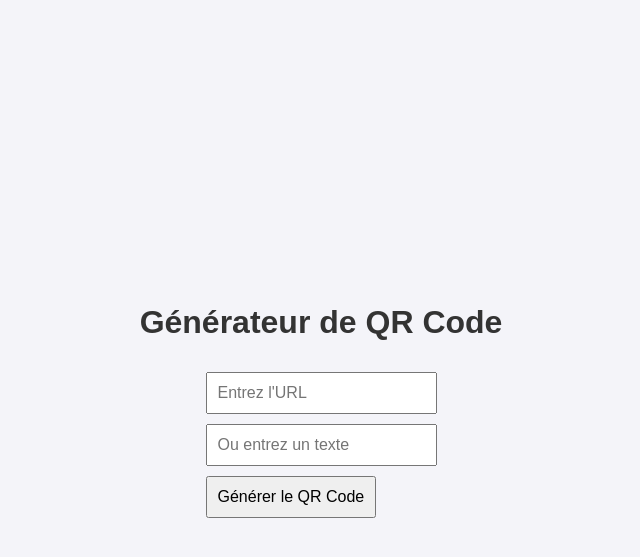
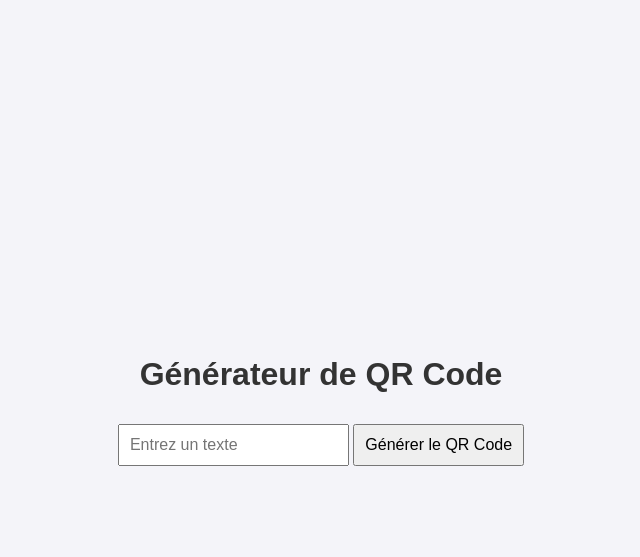
Before and after one commit to RomainSyper/QR_Code_Generator, a Flask app: page / in a window 1280 px wide. Shown: the top 557 px of the page, without its empty margins (319-959 px from the left). Run offline with Flask 3, Linux system fonts and the light colour scheme.

Commit message:
Fixing again the text input

```diff
--- a/app.py
+++ b/app.py
@@ -13,30 +13,24 @@ def index():
     error = None
     qr_code_path = None  # Pour stocker le chemin du QR Code généré
     if request.method == 'POST':
-        url = request.form.get('url')  # Utilise get pour éviter une KeyError si 'url' n'est pas dans le form
-        texte = request.form.get('texte')  # Ajout du texte
+        texte = request.form.get('texte')  # On récupère le texte entré par l'utilisateur
 
-        if url:  # Si une URL a bien été soumise
-            contenu = url
-        elif texte:  # Si du texte a été soumis
-            contenu = texte
+        if texte:  # Si du texte a été soumis
+            try:
+                # Créer le QR code avec du texte (le texte est encodé directement)
+                qr = qrcode.make(texte)  # Créer le QR code à partir du texte
+                qr_code_filename = 'qrcode.png'
+                qr_path = os.path.join('static', qr_code_filename)
+                qr.save(qr_path)
+
+                # Le chemin du QR code sera utilisé pour l'affichage et le téléchargement
+                qr_code_path = qr_code_filename
+
+                return render_template('index.html', qr_code=qr_code_path)
+            except Exception as e:
+                error = f"Erreur lors de la génération du QR code : {e}"
         else:
-            error = "L'URL ou le texte ne peut pas être vide."
-            return render_template('index.html', error=error, qr_code=qr_code_path)
-
-        try:
-            # Créer le QR code avec du texte ou une URL
-            qr = qrcode.make(contenu)
-            qr_code_filename = 'qrcode.png'
-            qr_path = os.path.join('static', qr_code_filename)
-            qr.save(qr_path)
-
-            # Le chemin du QR code sera utilisé pour l'affichage et le téléchargement
-            qr_code_path = qr_code_filename
-
-            return render_template('index.html', qr_code=qr_code_path)
-        except Exception as e:
-            error = f"Erreur lors de la génération du QR code : {e}"
+            error = "Le texte ne peut pas être vide."
 
     return render_template('index.html', error=error, qr_code=qr_code_path)
 
--- a/templates/index.html
+++ b/templates/index.html
@@ -49,10 +49,7 @@
     <h1>Générateur de QR Code</h1>
 
     <form action="/" method="POST">
-        <input type="text" name="url" placeholder="Entrez l'URL" >
-        <br>
-        <input type="text" name="texte" placeholder="Ou entrez un texte" >
-        <br>
+        <input type="text" name="texte" placeholder="Entrez un texte" required>
         <button type="submit">Générer le QR Code</button>
     </form>
 
```
